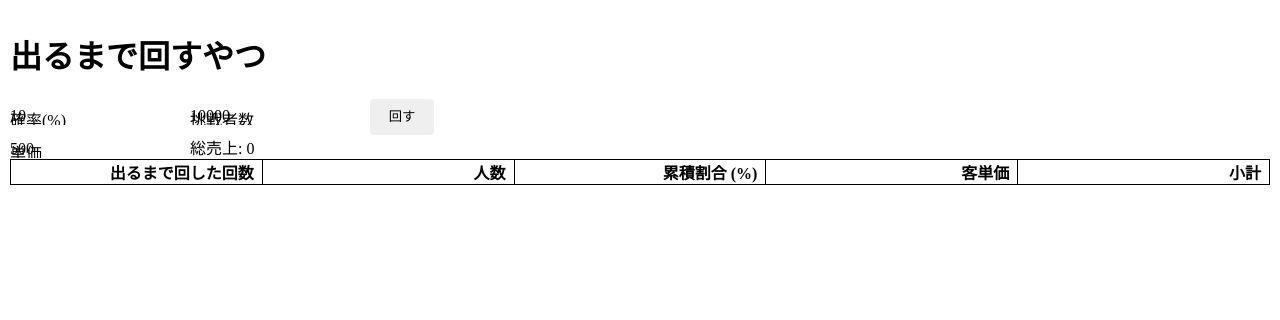
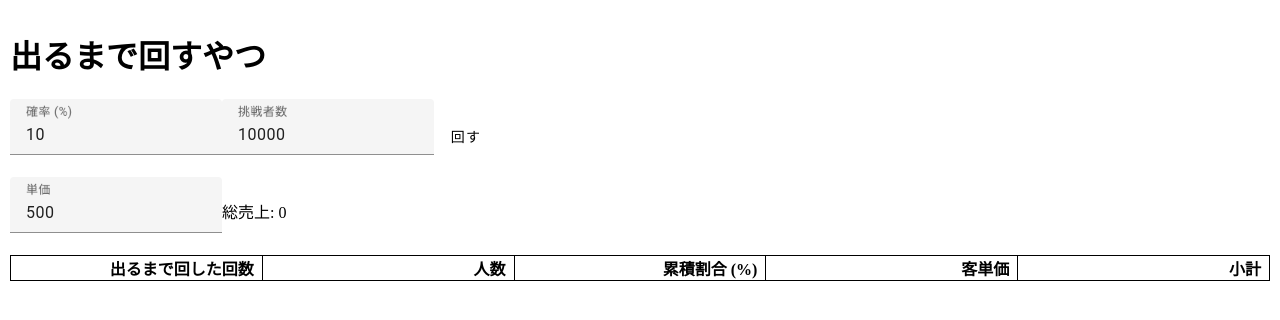
Before and after one commit to rch850/gachagacha, an Angular app: page / in a window 1280 px wide. Shown: the top 320 px of the page. Built offline with nearby package versions, Linux system fonts and the light colour scheme.

Commit message:
👍 Update from Angular Material legacy

```diff
--- a/src/app/app.component.html
+++ b/src/app/app.component.html
@@ -4,18 +4,21 @@
 
 <div>
   <mat-form-field>
-    <input matInput placeholder="確率(%)" [(ngModel)]="rate">
+    <mat-label>確率 (%)</mat-label>
+    <input matInput placeholder="例. 10" [(ngModel)]="rate">
   </mat-form-field>
 
   <mat-form-field>
-    <input matInput placeholder="挑戦者数" [(ngModel)]="count">
+    <mat-label>挑戦者数</mat-label>
+    <input matInput placeholder="例. 10000" [(ngModel)]="count">
   </mat-form-field>
 
   <button mat-button (click)="start()">{{startLabel}}</button>
 </div>
 <div>
   <mat-form-field>
-    <input matInput placeholder="単価" [(ngModel)]="unitPrice">
+    <mat-label>単価</mat-label>
+    <input matInput placeholder="例. 500" [(ngModel)]="unitPrice">
   </mat-form-field>
   <span>総売上: {{totalRevenue | number:0}}</span>
 </div>
```
Also changed, not shown: src/app/shared/shared.module.ts (+10 -10 lines).
